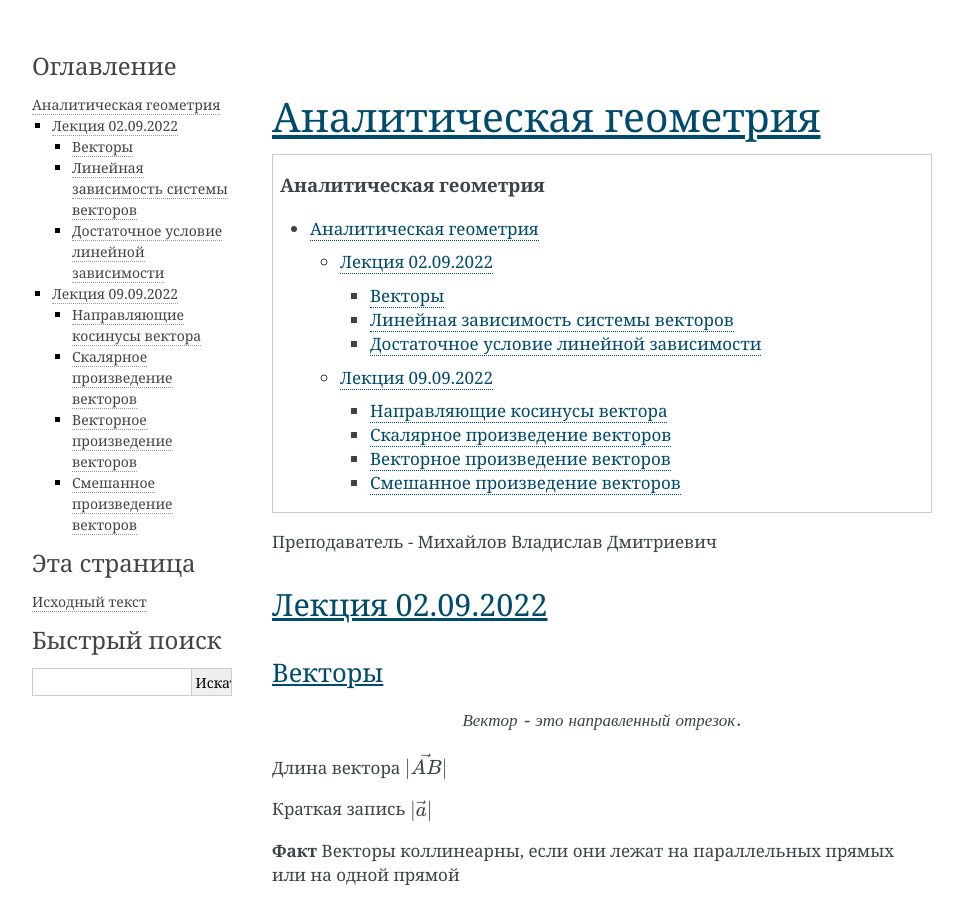
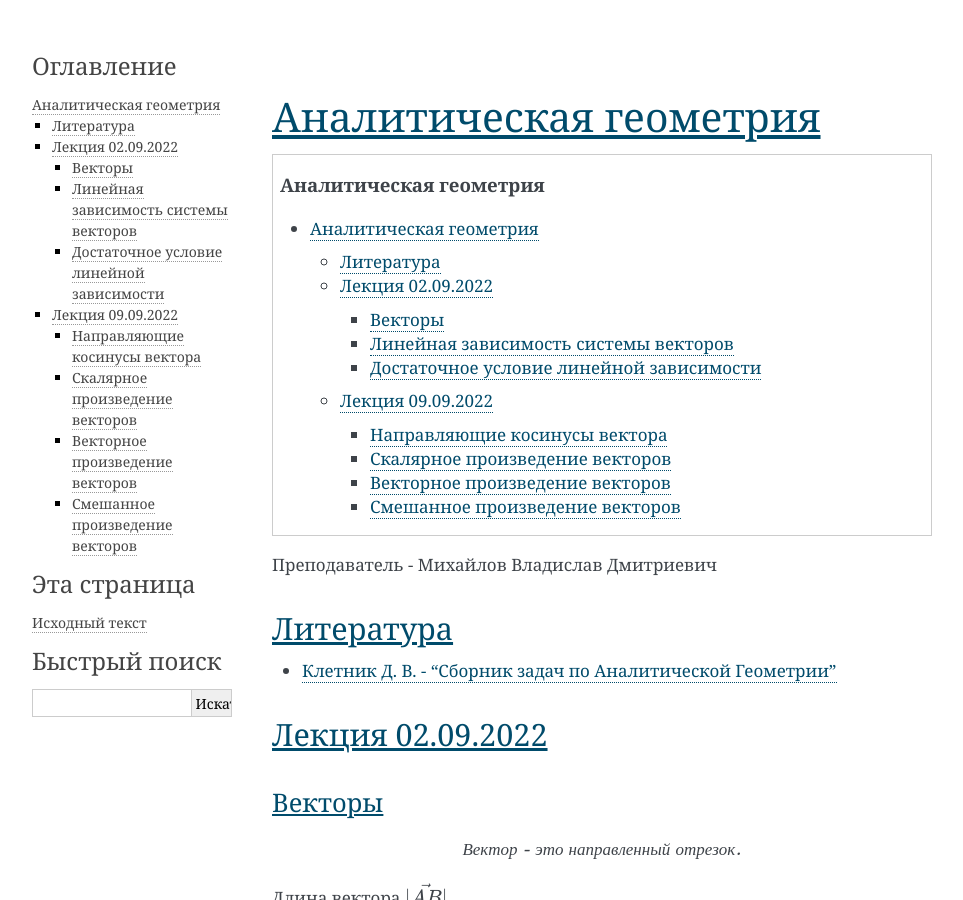
Before and after one commit to mephi-tex/mephi-tex, a Sphinx documentation site: the page built from docs/IVT_evening/analitical-geometry.md, in a window 1280 px wide and 900 px high. Shown: the whole window, without its empty margins (148-1111 px from the left). Built offline with Sphinx 7.4.7, drawn with Linux system fonts in a browser that asks for light colours; the version number could not be read and is left out.

Commit message:
mathematical-analysis.md: add literature

````diff
--- a/docs/IVT_evening/analitical-geometry.md
+++ b/docs/IVT_evening/analitical-geometry.md
@@ -20,6 +20,10 @@ depth: 3
 ```
 
 Преподаватель - Михайлов Владислав Дмитриевич
+
+## Литература
+
+- [Клетник Д. В. - "Сборник задач по Аналитической Геометрии"](https://docs.google.com/gview?url=https://mephi-tex.rtfd.io/ru/latest/_static/literature/Сборник_задач_по_аналитической_геометрии_КлетеникДВ.pdf)
 
 ## Лекция 02.09.2022
 
````
